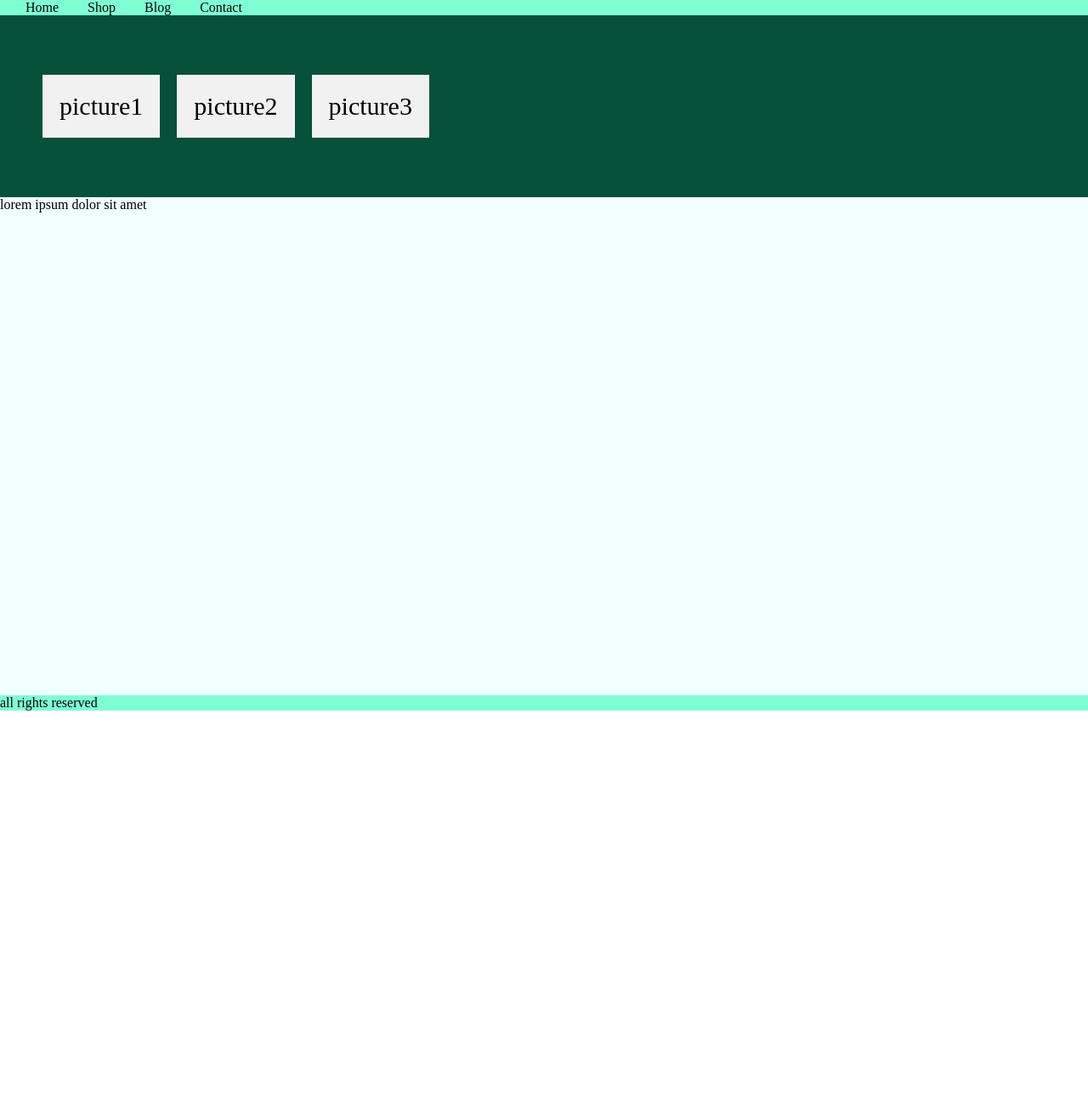
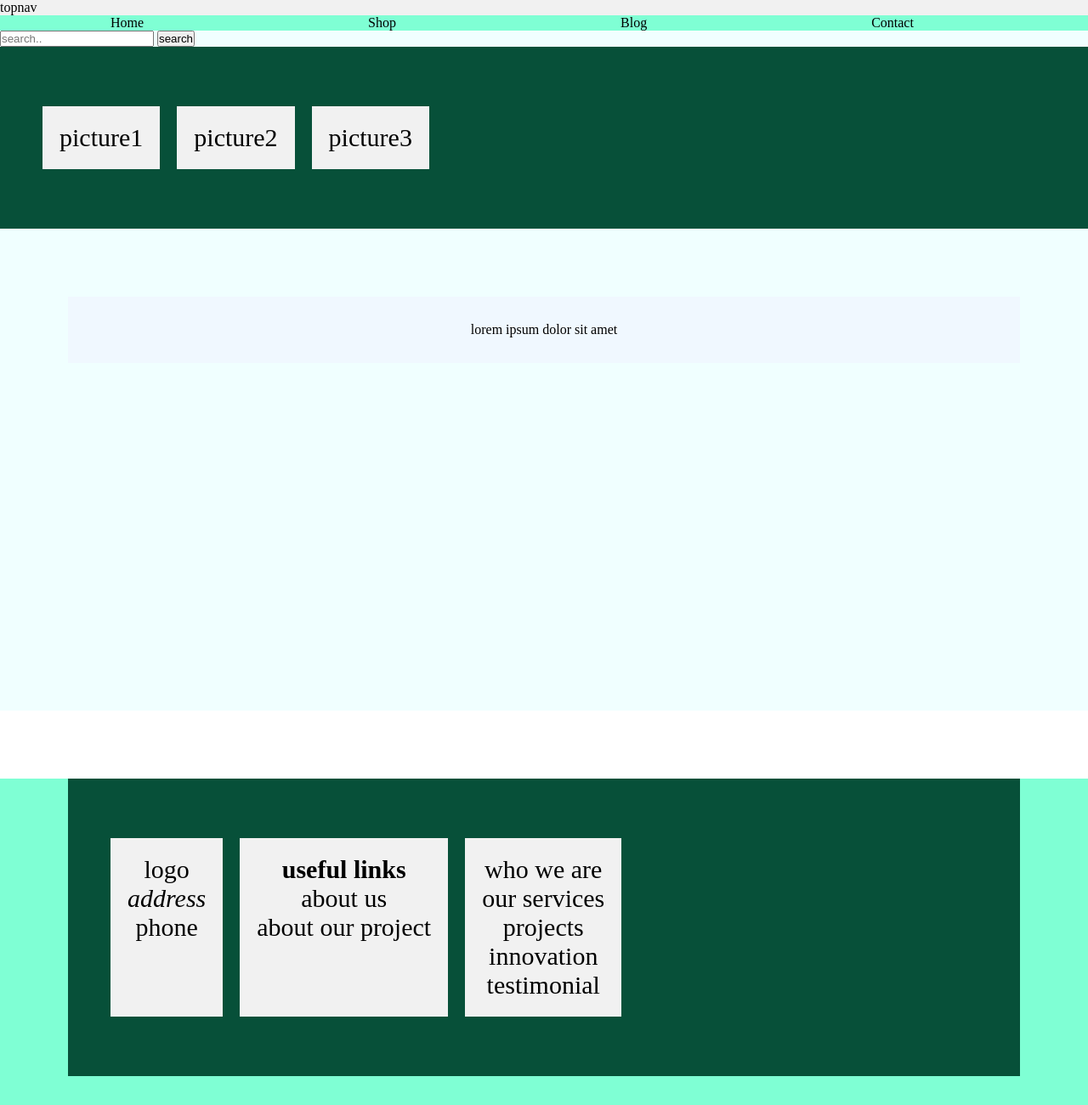
Before and after one commit to dimasfs07/cloth-online-shop, a plain HTML site: page index.html in a window 1280 px wide. Shown: the top 1300 px of the page at 85% size. Before the commit the page ends 836 px from the top, so only its background shows below. Drawn offline with Linux system fonts and the light colour scheme.

Commit message:
add search bar and footer content
add search bar below nav and footer content

```diff
--- a/assets/style/style.css
+++ b/assets/style/style.css
@@ -2,6 +2,11 @@
     margin: 0;
     padding: 0;
     box-sizing: border-box;
+}
+
+
+.topnav{
+    background-color: #f1f1f1;
 }
 
 ul{
@@ -9,17 +14,22 @@ ul{
     padding: 50 50;
 }
 
+
 nav li{
     display: inline;
     list-style: none;
-    margin-left: 30px;
+    margin: 80px 80px;
+    padding: 50px 50px;
+    height: 80px;
 }
 
 
 .flex-container{
     display: flex;
+    flex-wrap: nowrap;
     padding: 60px 40px;
     background-color: rgb(7, 80, 57);
+    text-align: center;
 }
 
 .flex-container>div{
@@ -27,13 +37,30 @@ nav li{
     margin: 10px;
     padding: 20px;
     font-size: 30px;
+    text-align: center;
 }
+
+.search{
+    height: 190px;
+    padding: 100px 90px;
+    margin: 100px 90px;
+    float: right;
+}
+
 
 main{
     background-color: azure;
     height: 800px;
 }
 
+section{
+    margin: 80px 80px;
+    padding: 30px 30px;
+    text-align: center;
+    background-color: aliceblue;
+}
+
 footer{
     background-color: aquamarine;
+    text-align: center;
 }
--- a/index.html
+++ b/index.html
@@ -10,6 +10,7 @@
 <body>
     <!-- start of Header -->
     <header>
+        <div class="topnav">topnav</div>
         <nav>
             <ul>
                 <li>Home</li>
@@ -23,19 +24,45 @@
 
     <!-- start of Main -->
     <main>
+        <div class="search-container">
+            <form action="">
+                <input type="text" placeholder="search.." name="search">
+                <button type="submit">search</button>
+            </form>
+        </div>
         <div class="flex-container">
             <div>picture1</div>
             <div>picture2</div>
             <div>picture3</div>
         </div>
-       <div>
-        <p>lorem ipsum dolor sit amet</p>
-       </div>
+       <section>
+        lorem ipsum dolor sit amet
+       </section>
     </main>
     <!-- end of Main -->
 
     <!-- start of Footer -->
     <footer>
+        <section class="flex-container">
+            <div>
+                <p>logo</p>
+                <p><address>address</address></p>
+                <p>phone</p>
+            </div>
+            <div>
+                <p><b>useful links</b></p>
+                <p>about us</p>
+                <p>about our project</p>
+            </div>
+            <div>
+                <p></p>
+                <p>who we are</p>
+                <p>our services</p>
+                <p>projects</p>
+                <p>innovation</p>
+                <p>testimonial</p>
+            </div>
+        </section>
         <p>all rights reserved</p>
     </footer>
     <!-- end of Footer -->
```
